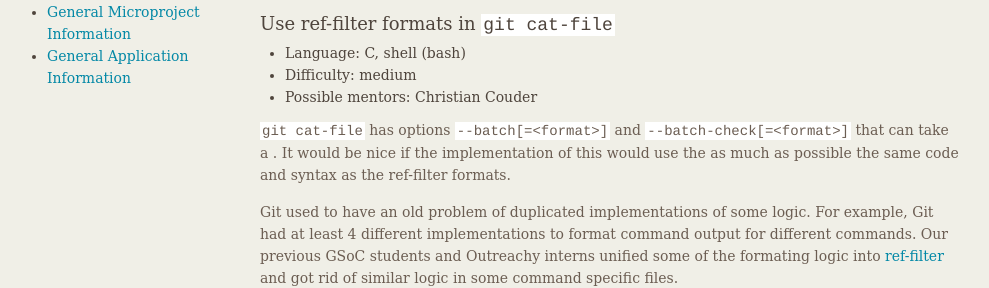
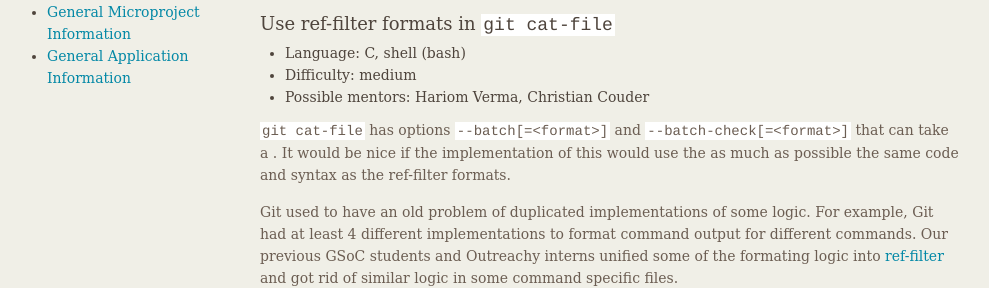
Before and after one commit to git/git.github.io, a Jekyll site: the page built from SoC-2021-Ideas.md, in a window 1280 px wide. Shown: the part 269-557 px from the top of the page, without its empty margins (149-1138 px from the left). Built offline with Jekyll 4.4.1, drawn with Linux system fonts in a browser that asks for light colours.

Commit message:
SoC-2021-Ideas: add Hariom as possible mentor

```diff
--- a/SoC-2021-Ideas.md
+++ b/SoC-2021-Ideas.md
@@ -21,7 +21,7 @@
 
  - Language: C, shell (bash)
  - Difficulty: medium
- - Possible mentors: Christian Couder
+ - Possible mentors: Hariom Verma, Christian Couder
 
 `git cat-file` has options `--batch[=<format>]` and
 `--batch-check[=<format>]` that can take a <format>. It would be nice
```
